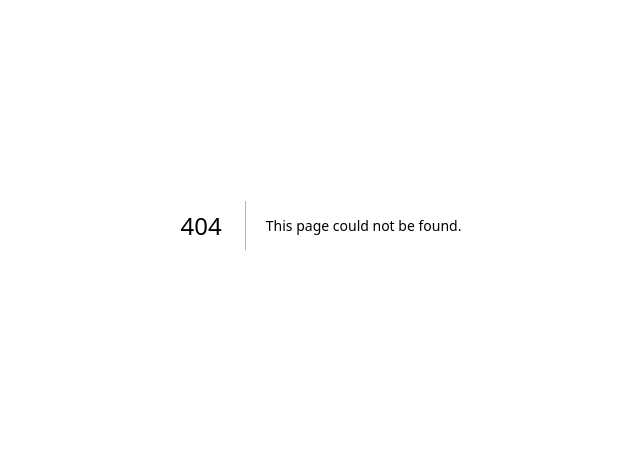
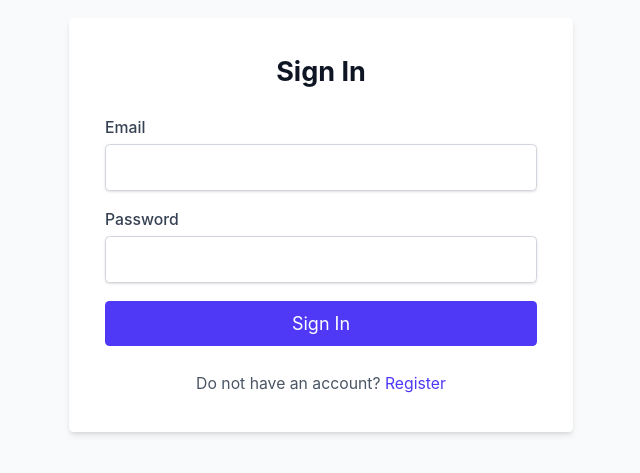
Before and after one commit to MasterIfeanyi/DeForm, a Next.js app: page /signin in a window 1280 px wide. Before the commit this address had no page. Shown: the part 175-648 px from the top of the page, without its empty margins (319-959 px from the left). Built offline with nearby package versions, Linux system fonts and the light colour scheme; no server answers.

Commit message:
add middleware protection

```diff
--- /dev/null
+++ b/src/app/api/auth/[...nextauth]/route.js
@@ -0,0 +1,44 @@
+import NextAuth from 'next-auth';
+import CredentialsProvider from 'next-auth/providers/credentials';
+
+const handler = NextAuth({
+  providers: [
+    CredentialsProvider({
+      name: 'Credentials',
+      credentials: {
+        email: { label: "Email", type: "email" },
+        password: { label: "Password", type: "password" }
+      },
+      async authorize(credentials) {
+        // Your logic to verify email/password
+        // Query database, check bcrypt hash, etc.
+        const user = await db.user.findUnique({
+          where: { email: credentials.email }
+        });
+
+        if (user && await bcrypt.compare(credentials.password, user.hashedPassword)) {
+          return { id: user.id, email: user.email, name: user.name };
+        }
+        return null; // Invalid credentials
+      }
+    })
+  ],
+  pages: {
+    signIn: '/signin', // Custom sign-in page (your component)
+  },
+  callbacks: {
+    async jwt({ token, user }) {
+      if (user) {
+        token.id = user.id;
+      }
+      return token;
+    },
+    async session({ session, token }) {
+      session.user.id = token.id;
+      return session;
+    }
+  },
+  secret: process.env.NEXTAUTH_SECRET,
+});
+
+export { handler as GET, handler as POST };
--- a/src/app/layout.js
+++ b/src/app/layout.js
@@ -1,6 +1,8 @@
 import { Geist, Geist_Mono } from "next/font/google";
 import "./globals.css";
 import SessionProvider from './_components/SessionProvider'
+import { getServerSession } from "next-auth";
+
 
 const geistSans = Geist({
   variable: "--font-geist-sans",
@@ -17,7 +19,10 @@ export const metadata = {
   description: "Open-source Form generator",
 };
 
-export default function RootLayout({ children }) {
+export default async function RootLayout({ children }) {
+
+  const session = await getServerSession();
+
   return (
     <html lang="en" suppressHydrationWarning>
       <body
--- /dev/null
+++ b/src/app/signin/page.js
@@ -0,0 +1,140 @@
+'use client';
+
+import { signIn } from 'next-auth/react';
+import { useRouter, useSearchParams } from 'next/navigation';
+import { useState, useEffect, useRef } from 'react';
+import { Suspense } from 'react';
+
+function SignInForm () {
+
+  const router = useRouter();
+  const searchParams = useSearchParams();
+
+
+  const errorParam = searchParams.get('error');
+  const callbackUrl = searchParams.get('callbackUrl') || '/getting-started';
+
+  const [email, setEmail] = useState('');
+  const [password, setPassword] = useState('');
+  const [loading, setLoading] = useState(false);
+  const [error, setError] = useState(null);
+  const errorRef = useRef(null);
+
+  // Focus error message when it appears
+  useEffect(() => {
+    if (error && errorRef.current) {
+      errorRef.current.focus();
+    }
+  }, [error]);
+
+  const handleSubmit = async (e) => {
+    e.preventDefault();
+    setLoading(true);
+    setError(null);
+
+    try {
+      const result = await signIn('credentials', {
+        email,
+        password,
+        redirect: false, // Critical: we handle redirect manually
+      });
+
+      if (result?.error) {
+        setError('Invalid email or password');
+      } else if (result?.ok) {
+        // Session cookie is now set
+        // Use Next.js router for SPA navigation
+        router.push(callbackUrl);
+        // Refresh to update server components with new session
+        router.refresh();
+      }
+    } catch (err) {
+      setError('Something went wrong. Please try again.');
+    } finally {
+      setLoading(false);
+    }
+  };
+
+  const displayError = errorParam === 'CredentialsSignin'
+    ? 'Invalid email or password'
+    : errorParam ? 'An error occurred. Please try again.' : null;
+
+  return (
+    <div className="flex items-center justify-center min-h-screen bg-gray-50">
+        <div className="w-full max-w-md p-8 space-y-6 bg-white rounded shadow-md">
+            <h1 className="text-2xl font-bold text-center">Sign In</h1>
+
+            <form className="space-y-4" onSubmit={handleSubmit}>
+                <div>
+                    <label htmlFor="email" className="block text-sm font-medium text-gray-700">
+                        Email
+                    </label>
+                    <input
+                        id="email"
+                        type="email"
+                        value={email}
+                        onChange={(e) => setEmail(e.target.value)}
+                        required
+                        disabled={loading}
+                        className="w-full px-3 py-2 mt-1 border border-gray-300 rounded shadow-sm focus:outline-none focus:ring-indigo-500 focus:border-indigo-500"
+                    />
+                </div>
+
+                <div>
+                    <label htmlFor="password" className="block text-sm font-medium text-gray-700">
+                        Password
+                    </label>
+                    <input
+                        id="password"
+                        type="password"
+                        value={password}
+                        onChange={(e) => setPassword(e.target.value)}
+                        required
+                        disabled={loading}
+                        className="w-full px-3 py-2 mt-1 border border-gray-300 rounded shadow-sm focus:outline-none focus:ring-indigo-500 focus:border-indigo-500"
+                    />
+                </div>
+
+                {/* Show error message from URL if present */}
+                {displayError && (
+                    <div
+                        role="alert"
+                        aria-live="polite"
+                        tabIndex={-1}
+                        className="p-3 text-sm text-red-800 bg-red-100 rounded"
+                    >
+                        {displayError}
+                    </div>
+                )}
+
+                <button
+                    type="submit"
+                    disabled={loading}
+                    className="w-full px-4 py-2 text-white bg-indigo-600 rounded hover:bg-indigo-700 focus:outline-none focus:ring-2 focus:ring-offset-2 focus:ring-indigo-500 disabled:opacity-50 disabled:cursor-not-allowed"
+                >
+                    {loading ? 'Signing in...' : 'Sign In'}
+                </button>
+            </form>
+
+            <p className="text-sm text-center text-gray-600">
+                Do not have an account?{' '}
+                <a href="/register" className="text-indigo-600 hover:underline">
+                    Register
+                </a>
+            </p>
+        </div>
+    </div>
+  );
+}
+
+export default function SignInPage() {
+  return (
+    <Suspense fallback={
+      <div className="flex items-center justify-center min-h-screen bg-gray-50">
+        <div className="text-gray-600">Loading...</div>
+      </div>
+    }>
+      <SignInForm />
+    </Suspense>
+  );
+}
--- /dev/null
+++ b/src/middleware.js
@@ -0,0 +1,32 @@
+import { NextResponse } from 'next/server';
+import { getToken } from 'next-auth/jwt';
+
+export async function middleware(request) {
+  const { pathname } = request.nextUrl;
+  const token = await getToken({ req: request, secret: process.env.NEXTAUTH_SECRET });
+
+  // FIRST: Redirect authenticated users away from signin
+  if (token && pathname === '/signin') {
+    return NextResponse.redirect(new URL('/getting-started', request.url));
+  }
+
+  // THEN: Check public routes
+  const publicPaths = ['/home', '/signin', '/register', '/about', '/api'];
+  const isPublic = publicPaths.some((path) => pathname.startsWith(path));
+
+  if (isPublic) {
+    return NextResponse.next();
+  }
+
+  // Protected route logic...
+  const protectedPaths = ['/playground', '/getting-started', '/builder'];
+  const isProtected = protectedPaths.some((path) => pathname.startsWith(path));
+
+  if (isProtected && !token) {
+    const signInUrl = new URL('/signin', request.url);
+    signInUrl.searchParams.set('callbackUrl', pathname);
+    return NextResponse.redirect(signInUrl);
+  }
+
+  return NextResponse.next();
+}
```
